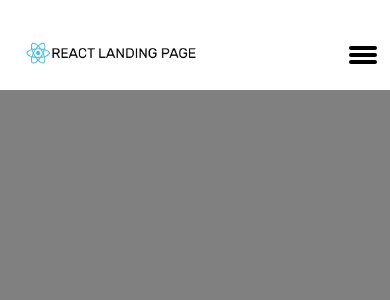
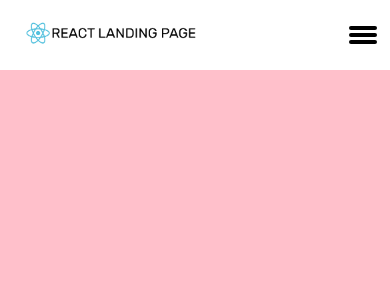
Before and after one commit to Zarshenas/React-landing-page, a React (Create React App) app: page / in a window 390 px wide. Shown: the top 300 px of the page. Built offline with nearby package versions, Linux system fonts and the light colour scheme.

Commit message:
navigationbar finished.
navigationbar is now responsive and anidmated

```diff
--- a/src/Components/NavBar.js
+++ b/src/Components/NavBar.js
@@ -1,80 +1,117 @@
-import React, { Component } from 'react';
-import styles from './NavBar.module.css';
-import logo from '../Images/Logo.png';
-import styled from 'styled-components';
+import React, { Component } from "react";
+import styles from "./NavBar.module.css";
+import logo from "../Images/Logo.png";
+import styled from "styled-components";
 
-const Hamburger =styled.div`
+const Hamburger = styled.div`
   z-index: 49;
-    @media (min-width:1200px) {
+  @media (min-width: 1200px) {
     display: none;
   }
-    div{
+  div {
     width: 28px;
     height: 4px;
-        background-color:#000;
+    background-color: #000;
     margin: 3px;
     border-radius: 10px;
     transition: all 0.35s ease-in-out;
     transform-origin: 4px;
     &:nth-child(1) {
-            transform:${props => (props.isMenuOpen?`rotate(45deg)`: `rotate(0deg)`)};
+      transform: ${(props) =>
+        props.isMenuOpen ? `rotate(45deg)` : `rotate(0deg)`};
     }
     &:nth-child(2) {
-            transform:${props => (props.isMenuOpen?`translateX(-30px)`: `translateX(0px)`)};
-            opacity:${props => (props.isMenuOpen?`0`: `1`)};
+      transform: ${(props) =>
+        props.isMenuOpen ? `translateX(-30px)` : `translateX(0px)`};
+      opacity: ${(props) => (props.isMenuOpen ? `0` : `1`)};
     }
     &:nth-child(3) {
-            transform:${props => (props.isMenuOpen?`rotate(-45deg)`: `rotate(0deg)`)};
+      transform: ${(props) =>
+        props.isMenuOpen ? `rotate(-45deg)` : `rotate(0deg)`};
     }
   }
-
-`
+`;
 class NavBar extends Component {
-    constructor(props){
+  constructor(props) {
     super(props);
-        this.state={
-            isMenuOpen:false,
-        }
+    this.myRef = React.createRef();
+    this.state = {
+      isMenuOpen: false,
+    };
   }
 
-    // componentDidMount = () => {
-    //     document.addEventListener('scroll', function() {
-    //         if(window.scrollY >= 30){
-
-    //             console.log(this.myRef);
-    //         }else{
-
-    //         }
-    //     });
-    // }
-
+  componentDidMount = () => {
+    document.addEventListener("scroll", this.documentScrolling);
+  };
+  documentScrolling = () => {
+    if (window.scrollY >= 80) {
+      this.myRef.current.className = `${styles.stickyNav}`;
+      if (window.scrollY >= 90) {
+        this.myRef.current.className = `${styles.stickyNav} ${styles.soft}`;
+      }
+    } else {
+      this.myRef.current.className = "";
+    }
+  };
   menueHandler = () => {
-        this.setState(prevState => ({
-            isMenuOpen : !prevState.isMenuOpen
-        }),()=>{
-            console.log(this.state.isMenuOpen)
-        })
-    }
+    this.setState((prevState) => ({
+      isMenuOpen: !prevState.isMenuOpen,
+    }));
+  };
   render() {
     return (
-            <nav>
+      <nav ref={this.myRef}>
         <div></div>
-                <div className={`${styles.Navigationbar} ${styles.flex} ${styles.container}`}>
+        <div
+          className={`${styles.Navigationbar} ${styles.flex} ${styles.container}`}
+        >
           <div className={styles.logoContainer}>
-                        <img className={`${styles.logoImg} ${styles.cursor}`} src={logo} alt="logo" />
+            <img
+              className={`${styles.logoImg} ${styles.cursor}`}
+              src={logo}
+              alt="logo"
+            />
           </div>
-                    <div id={styles.id} className={`${this.state.isMenuOpen ? styles.listBtnContainerShow : styles.noneDisplay} ${styles.flexcolumn}`}>
+          <div
+            id={styles.id}
+            className={`${
+              this.state.isMenuOpen
+                ? styles.listBtnContainerShow
+                : styles.noneDisplay
+            } ${styles.flexcolumn}`}
+          >
             <ul className={`${styles.unoOrderdList} ${styles.flexcolumn}`}>
-                            <li><a href="# ">Home</a></li>
-                            <li><a href="# ">Features</a></li>
-                            <li><a href="# ">Video</a></li>
-                            <li><a href="# ">Pricing</a></li>
-                            <li><a href="# ">App Screenshots</a></li>
-                            <li><a href="# ">News</a></li>
+              <li>
+                <a href="# ">Home</a>
+              </li>
+              <li>
+                <a href="# ">Features</a>
+              </li>
+              <li>
+                <a href="# ">Video</a>
+              </li>
+              <li>
+                <a href="# ">Pricing</a>
+              </li>
+              <li>
+                <a href="# ">App Screenshots</a>
+              </li>
+              <li>
+                <a href="# ">News</a>
+              </li>
             </ul>
-                        <a href='# ' onClick={this.mmd} className={`${styles.loginBtn} ${styles.btnTheme}`}><span>Login</span></a>
+            <a
+              href="# "
+              onClick={this.mmd}
+              className={`${styles.loginBtn} ${styles.btnTheme}`}
+            >
+              <span>Login</span>
+            </a>
           </div>
-                    <Hamburger onClick={this.menueHandler} isMenuOpen={this.state.isMenuOpen} >
+          <Hamburger
+            onClick={this.menueHandler}
+            isMenuOpen={this.state.isMenuOpen}
+          >
             <div></div>
             <div></div>
             <div></div>
--- a/src/Components/NavBar.module.css
+++ b/src/Components/NavBar.module.css
@@ -13,10 +13,27 @@
   cursor: pointer;
 }
 nav{
-  -o-position: -webkit-sticky;
-  position: sticky;
-  top: 0px;
+  top: 0;
   width: 100%;
+  position: relative;
+  transition: all 0.9s ease;
+  background-color: transparent;
+}
+.stickyNav{
+  position: fixed;
+  transition: all 0.6s ease;
+  animation:fadeOut 0.95s ease-in-out 0s 1 normal none running;
+  background-color: #fff;
+}
+@keyframes fadeOut {
+  0% {
+    opacity: 0;
+    transform: translateY(-20px);
+  }
+  to {
+    opacity: 1;
+    transform: translateY(0);
+  }
 }
 .container {
   width: 100%;
@@ -27,7 +44,6 @@ nav{
   height: 70px;
   padding: 10px;
   position: relative;
-  margin-top: 20px;
 }
 .logoImg {
   z-index: 50;
--- a/src/Components/test.js
+++ b/src/Components/test.js
@@ -3,7 +3,7 @@ import React, { Component } from 'react';
 class Test extends Component {
     render() {
         return (
-            <div style={{backgroundColor:"gray",width:"100%" , height:"200px"}}>
+            <div style={{backgroundColor:"pink",width:"100%" , height:"200px"}}>
 
             </div>
         );
```
Lines whose indentation alone changed are shown as unchanged.
